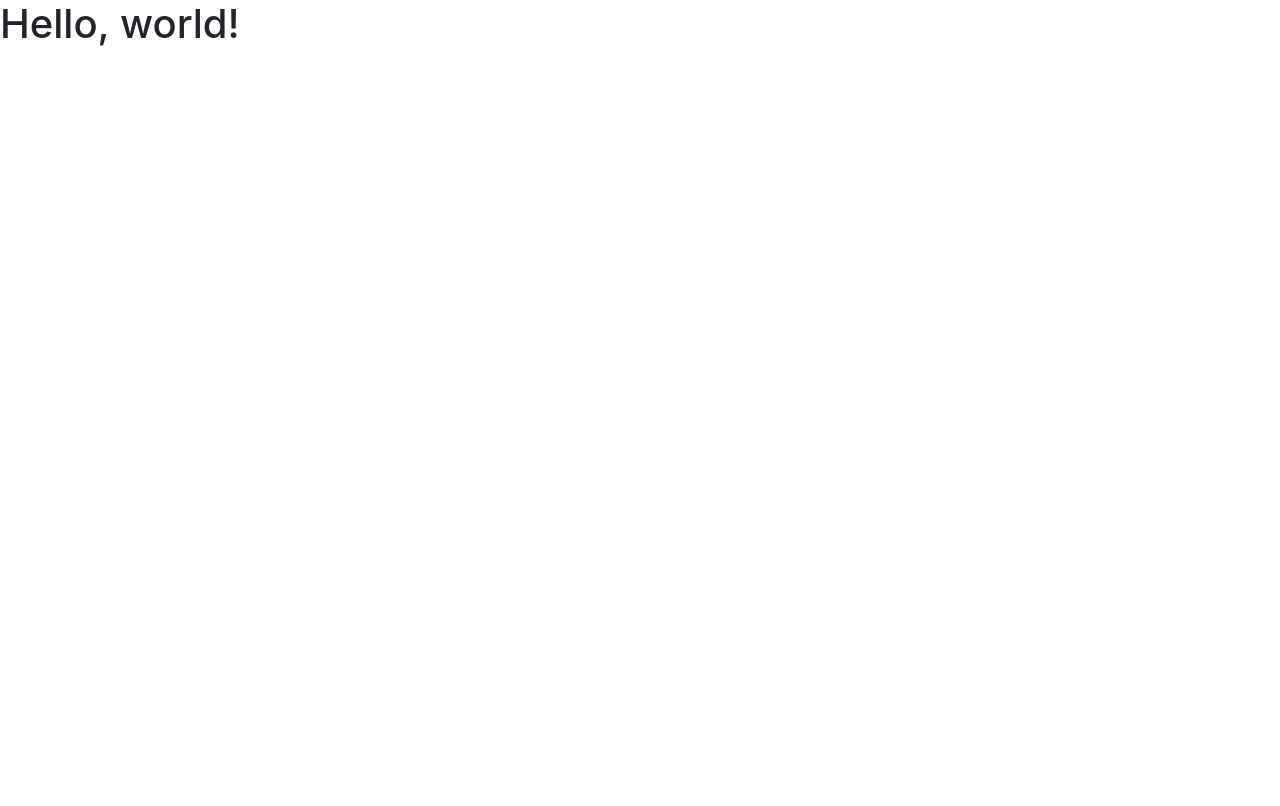
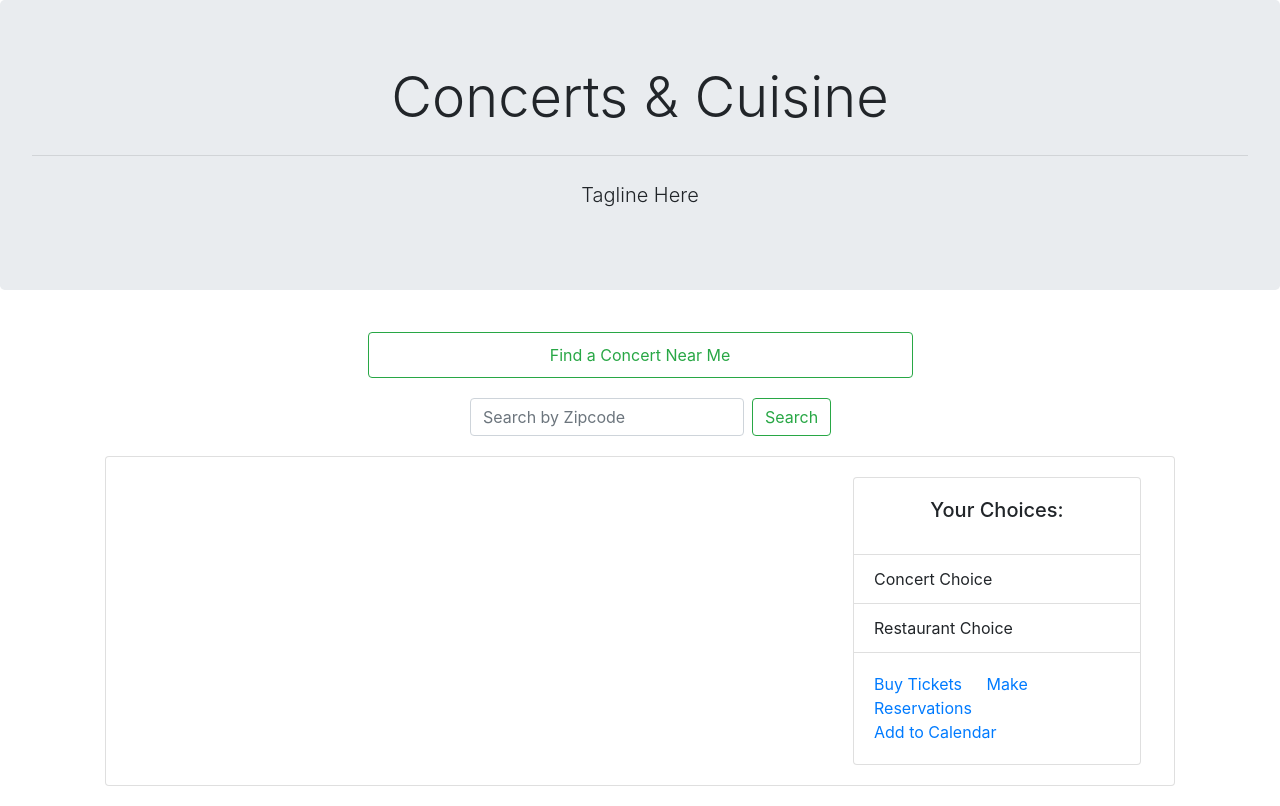
Before and after one commit to dirkcallaway/Concerts-Cuisine, a plain HTML site: page index.html in a window 1280 px wide. Drawn offline with nearby package versions, Linux system fonts and the light colour scheme.

Commit message:
rough [very rough] layout

```diff
--- a/assets/css/reset.css
+++ b/assets/css/reset.css
@@ -0,0 +1,48 @@
+/* http://meyerweb.com/eric/tools/css/reset/
+   v2.0 | 20110126
+   License: none (public domain)
+*/
+
+html, body, div, span, applet, object, iframe,
+h1, h2, h3, h4, h5, h6, p, blockquote, pre,
+a, abbr, acronym, address, big, cite, code,
+del, dfn, em, img, ins, kbd, q, s, samp,
+small, strike, strong, sub, sup, tt, var,
+b, u, i, center,
+dl, dt, dd, ol, ul, li,
+fieldset, form, label, legend,
+table, caption, tbody, tfoot, thead, tr, th, td,
+article, aside, canvas, details, embed,
+figure, figcaption, footer, header, hgroup,
+menu, nav, output, ruby, section, summary,
+time, mark, audio, video {
+	margin: 0;
+	padding: 0;
+	border: 0;
+	font-size: 100%;
+	font: inherit;
+	vertical-align: baseline;
+}
+/* HTML5 display-role reset for older browsers */
+article, aside, details, figcaption, figure,
+footer, header, hgroup, menu, nav, section {
+	display: block;
+}
+body {
+	line-height: 1;
+}
+ol, ul {
+	list-style: none;
+}
+blockquote, q {
+	quotes: none;
+}
+blockquote:before, blockquote:after,
+q:before, q:after {
+	content: '';
+	content: none;
+}
+table {
+	border-collapse: collapse;
+	border-spacing: 0;
+}
--- a/assets/css/style.css
+++ b/assets/css/style.css
@@ -0,0 +1,14 @@
+/* Concerts & Cuisine Stylesheet */
+
+.nearMe {
+    padding: 10px;
+    margin-bottom: 10px;
+}
+
+#nearMeButton {
+    padding: 10px;
+}
+
+.card {
+    margin: 20px;
+}
--- a/index.html
+++ b/index.html
@@ -5,13 +5,105 @@
     <meta charset="utf-8">
     <meta name="viewport" content="width=device-width, initial-scale=1, shrink-to-fit=no">
 
-    <!-- Bootstrap CSS -->
+    <!-- Style Links (Reset.css, Bootstrap, Style.css)-->
+    <link rel="stylesheet" href="assets/css/reset.css">
     <link rel="stylesheet" href="https://stackpath.bootstrapcdn.com/bootstrap/4.2.1/css/bootstrap.min.css" integrity="sha384-GJzZqFGwb1QTTN6wy59ffF1BuGJpLSa9DkKMp0DgiMDm4iYMj70gZWKYbI706tWS" crossorigin="anonymous">
+    <link rel="stylesheet" href="assets/css/style.css">
 
-    <title>Hello, world!</title>
+
+    <title>Concerts & Cuisine</title>
+
   </head>
   <body>
-    <h1>Hello, world!</h1>
+  <!--Jumbotron-->
+    <div class="jumbotron">
+        <h1 class="display-4 text-center">Concerts & Cuisine</h1>
+        <hr class="my-4">
+        <p class="lead text-center">Tagline Here</p>
+    </div>
+
+    <div class="container">
+
+        <!--Near Me Button-->
+        <div class="nearMe">
+          <button class="btn btn-outline-success my-2 my-sm-0 col-md-6 offset-3" type="submit" id="nearMeButton">Find a Concert Near Me</button>
+        </div>
+
+        <!--Search Form and Submit Button-->
+        <form class="form-inline my-2 my-lg-0 col-md-6 offset-4" id="searchForm">
+            <input class="form-control mr-sm-2" type="search" placeholder="Search by Zipcode" aria-label="Search">
+            <button class="btn btn-outline-success my-2 my-sm-0" type="submit" id="searchButton">Search</button>
+        </form>
+
+        <!--Main Content Div-->
+        <div class="card" id="contentDiv">
+
+
+              <!--Chosen Options Card-->
+              <div class="col-md-4 offset-8">
+              <div class="card" style="width: 18rem">
+                  <!-- <img class="card-img-top" src="..." alt="Card image cap"> -->
+                  <div class="card-body">
+                    <h5 class="card-title text-center">Your Choices:</h5>
+                    <p class="card-text"></p>
+                  </div>
+                  <ul class="list-group list-group-flush">
+                    <li class="list-group-item">Concert Choice</li>
+                    <li class="list-group-item">Restaurant Choice</li>
+                  </ul>
+                  <div class="card-body">
+                    <a href="#" target="_blank" class="card-link">Buy Tickets</a>
+                    <a href="#" target="_blank" class="card-link">Make Reservations</a><br>
+                    <a href="#" target="_blank" class="card-link">Add to Calendar</a>
+                  </div>
+                </div>
+              </div>
+
+            </div>
+
+         </div>
+        </div>
+
+    </div>
+
+
+
+
+
+
+
+
+
+
+
+
+
+
+
+
+
+
+
+
+
+
+
+
+
+
+
+
+
+
+
+
+
+
+
+
+
+
+
 
     <!-- Optional JavaScript -->
     <!-- jQuery first, then Popper.js, then Bootstrap JS -->
```
Also changed, not shown: 1 other file.
